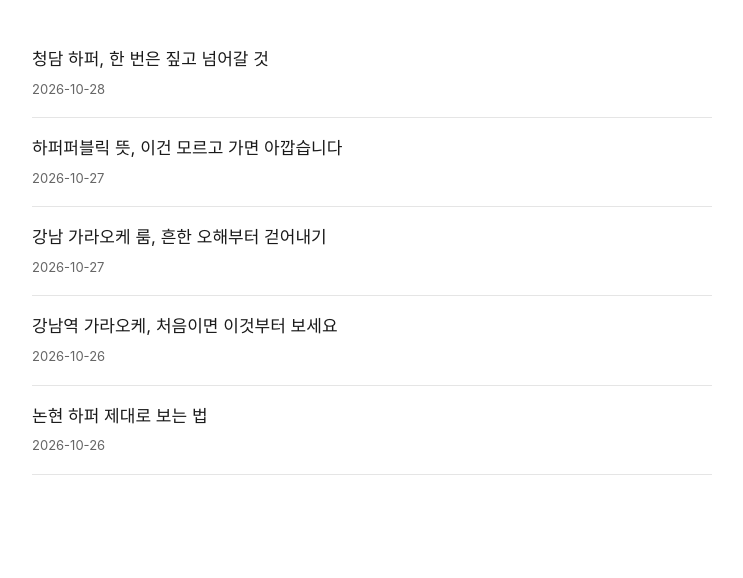
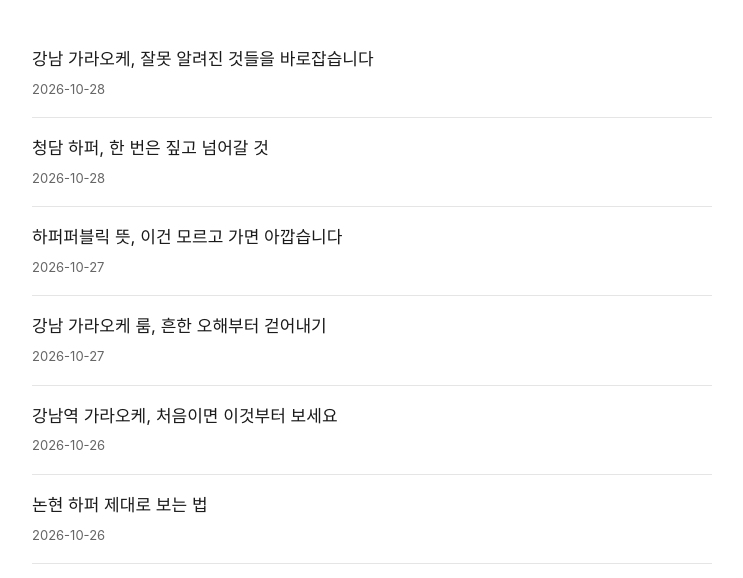
Before and after one commit to nightnotekr/evening-note, a plain HTML site: page index.html in a window 1280 px wide. Shown: the part 98-676 px from the top of the page, without its empty margins (268-1011 px from the left). Drawn offline with Linux system fonts and the light colour scheme.

Commit message:
index: list

```diff
--- a/index.html
+++ b/index.html
@@ -16,5 +16,5 @@ a{color:var(--fg);text-decoration:none;font-size:17px;line-height:1.5}
 a:hover{color:var(--acc)}
 time{display:block;color:var(--mut);font-size:13px;margin-top:4px}
 </style></head><body><div class="wrap">
-<h1>evening note</h1><ul><li><a href="p/2026-10-28-청담-하퍼-한-번은-짚고-넘어갈-것.html">청담 하퍼, 한 번은 짚고 넘어갈 것</a><time datetime="2026-10-28">2026-10-28</time></li><li><a href="p/2026-10-27-하퍼퍼블릭-뜻-이건-모르고-가면-아깝습니다.html">하퍼퍼블릭 뜻, 이건 모르고 가면 아깝습니다</a><time datetime="2026-10-27">2026-10-27</time></li><li><a href="p/2026-10-27-강남-가라오케-룸-흔한-오해부터-걷어내기.html">강남 가라오케 룸, 흔한 오해부터 걷어내기</a><time datetime="2026-10-27">2026-10-27</time></li><li><a href="p/2026-10-26-강남역-가라오케-처음이면-이것부터-보세요.html">강남역 가라오케, 처음이면 이것부터 보세요</a><time datetime="2026-10-26">2026-10-26</time></li><li><a href="p/2026-10-26-논현-하퍼-제대로-보는-법.html">논현 하퍼 제대로 보는 법</a><time datetime="2026-10-26">2026-10-26</time></li></ul>
+<h1>evening note</h1><ul><li><a href="p/2026-10-28-강남-가라오케-잘못-알려진-것들을-바로잡습니다.html">강남 가라오케, 잘못 알려진 것들을 바로잡습니다</a><time datetime="2026-10-28">2026-10-28</time></li><li><a href="p/2026-10-28-청담-하퍼-한-번은-짚고-넘어갈-것.html">청담 하퍼, 한 번은 짚고 넘어갈 것</a><time datetime="2026-10-28">2026-10-28</time></li><li><a href="p/2026-10-27-하퍼퍼블릭-뜻-이건-모르고-가면-아깝습니다.html">하퍼퍼블릭 뜻, 이건 모르고 가면 아깝습니다</a><time datetime="2026-10-27">2026-10-27</time></li><li><a href="p/2026-10-27-강남-가라오케-룸-흔한-오해부터-걷어내기.html">강남 가라오케 룸, 흔한 오해부터 걷어내기</a><time datetime="2026-10-27">2026-10-27</time></li><li><a href="p/2026-10-26-강남역-가라오케-처음이면-이것부터-보세요.html">강남역 가라오케, 처음이면 이것부터 보세요</a><time datetime="2026-10-26">2026-10-26</time></li><li><a href="p/2026-10-26-논현-하퍼-제대로-보는-법.html">논현 하퍼 제대로 보는 법</a><time datetime="2026-10-26">2026-10-26</time></li></ul>
 </div></body></html>
```
